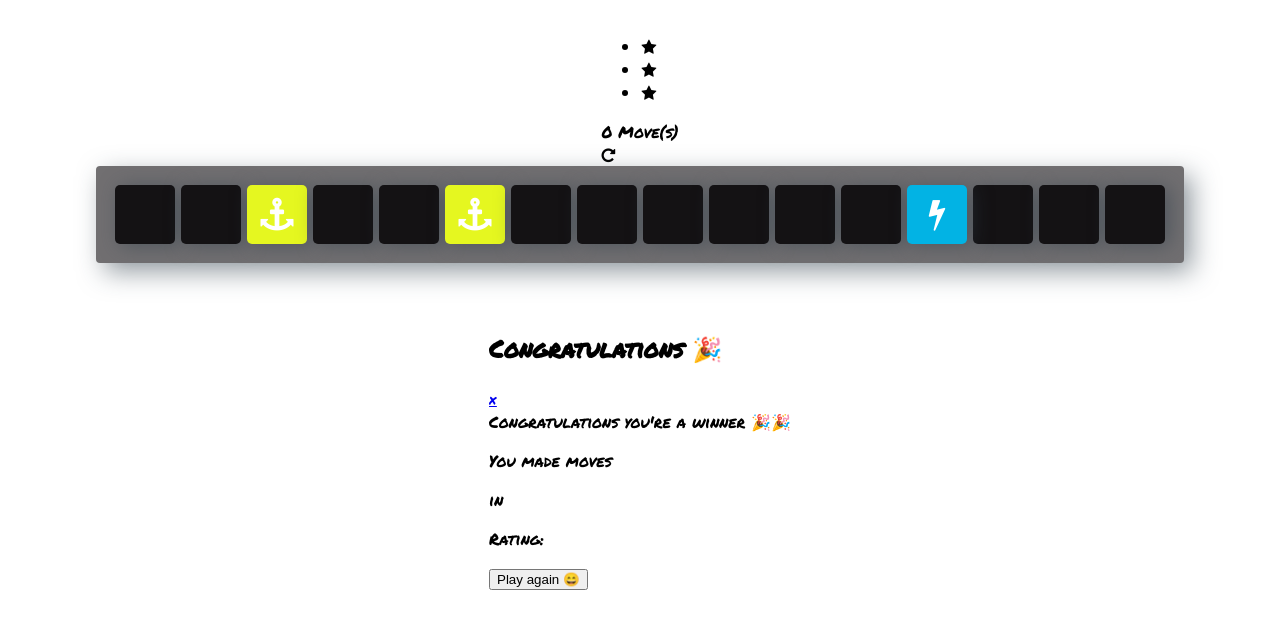
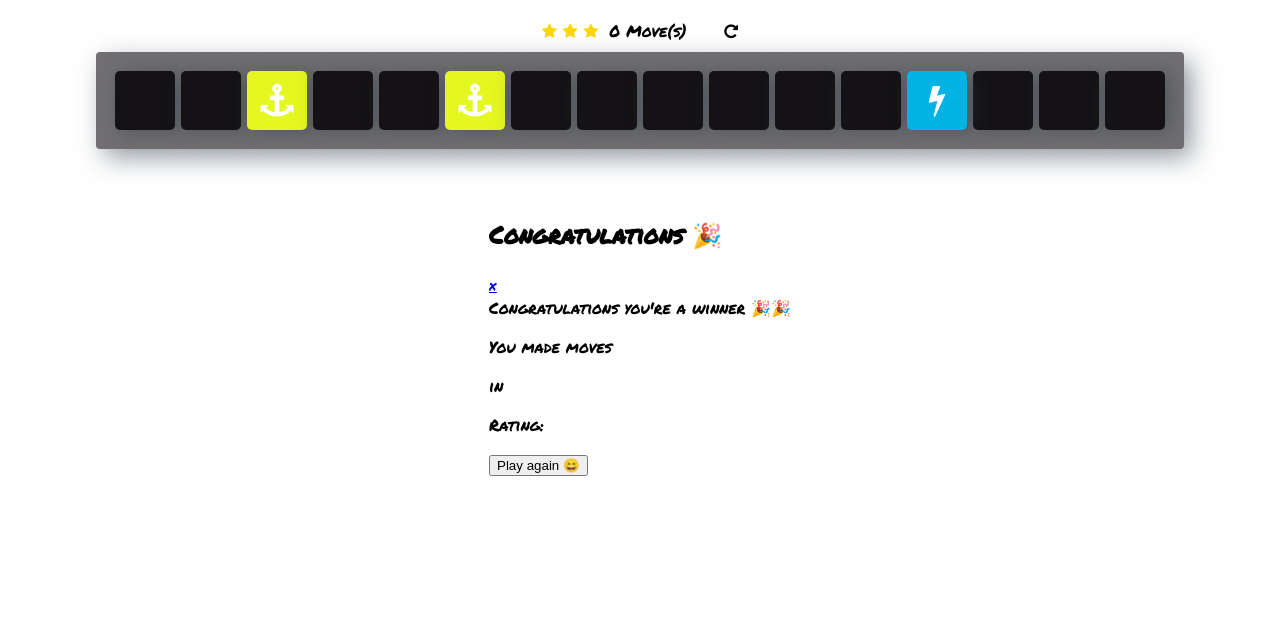
Before and after one commit to MAN95-dev/memory-game, a plain HTML site: page index.html in a window 1280 px wide. Shown: the part 87-716 px from the top of the page. Drawn offline with Linux system fonts and the light colour scheme; a web font is replaced by a local one.

Commit message:
added styling to the scre panel

```diff
--- a/css/styles.css
+++ b/css/styles.css
@@ -102,3 +102,39 @@ h1 {
 	pointer-events: none;
 	opacity: 0.9;
 }
+
+/*
+ * Styles for the Score Panel
+ */
+
+
+.score-panel {
+	text-align: left;
+	margin-bottom: 10px;
+}
+
+.score-panel .stars {
+	margin: 0;
+	padding: 0;
+	display: inline-block;
+	margin: 0 5px 0 0;
+}
+
+.score-panel .stars li {
+	list-style: none;
+	display: inline-block;
+}
+
+.score-panel .restart {
+	float: right;
+	cursor: pointer;
+}
+
+.fa-star {
+	color: #FFD700;
+}
+
+.timer {
+	display: inline-block;
+	margin: 0 1rem;
+}
```
